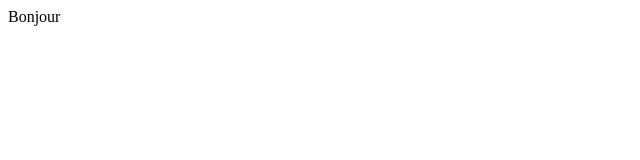
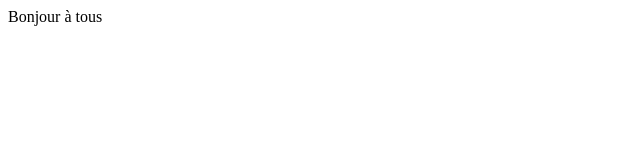
Before and after one commit to shamabus/openclassroomprojet, a plain HTML site: page front/about.html in a window 1280 px wide. Shown: the full height of the page, 0-640 px from the left. Drawn offline with Linux system fonts and the light colour scheme.

Commit message:
modification du contenu about.html

```diff
--- a/front/about.html
+++ b/front/about.html
@@ -3,7 +3,7 @@
 
 <div>
 
-Bonjour
+Bonjour à tous
 </div>
 
 
```
